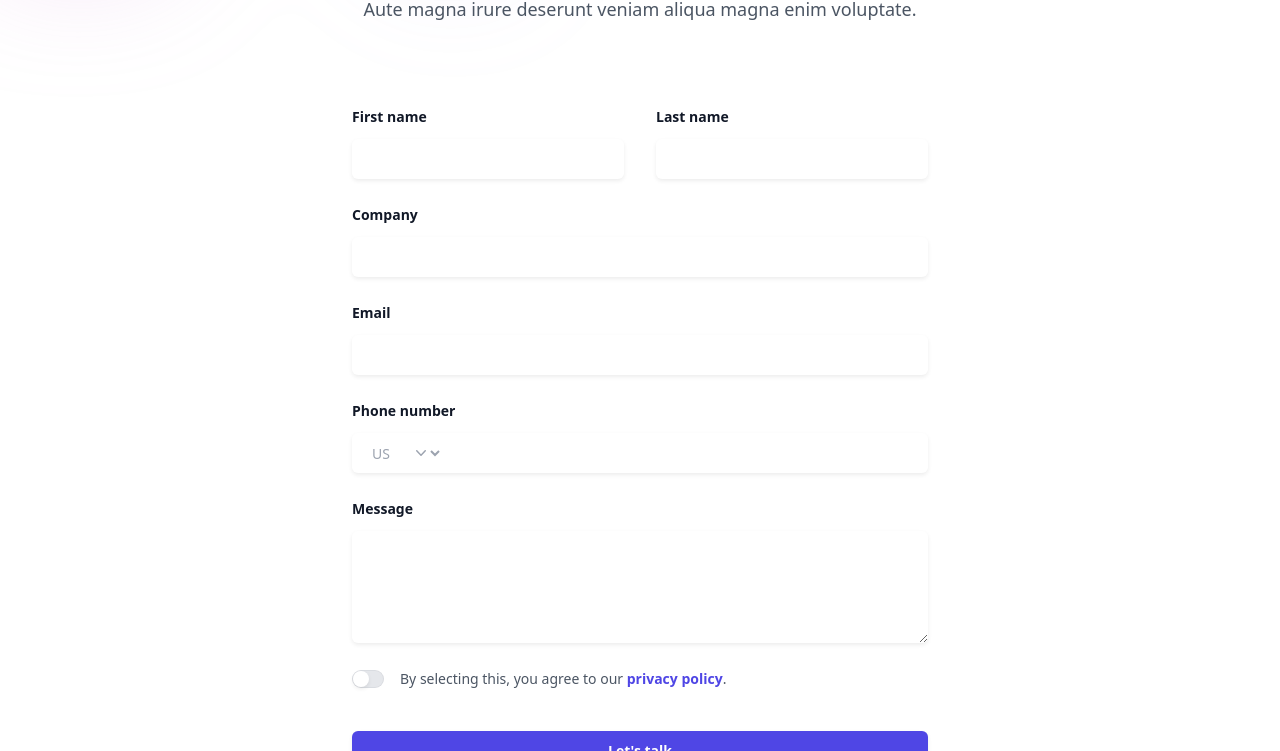
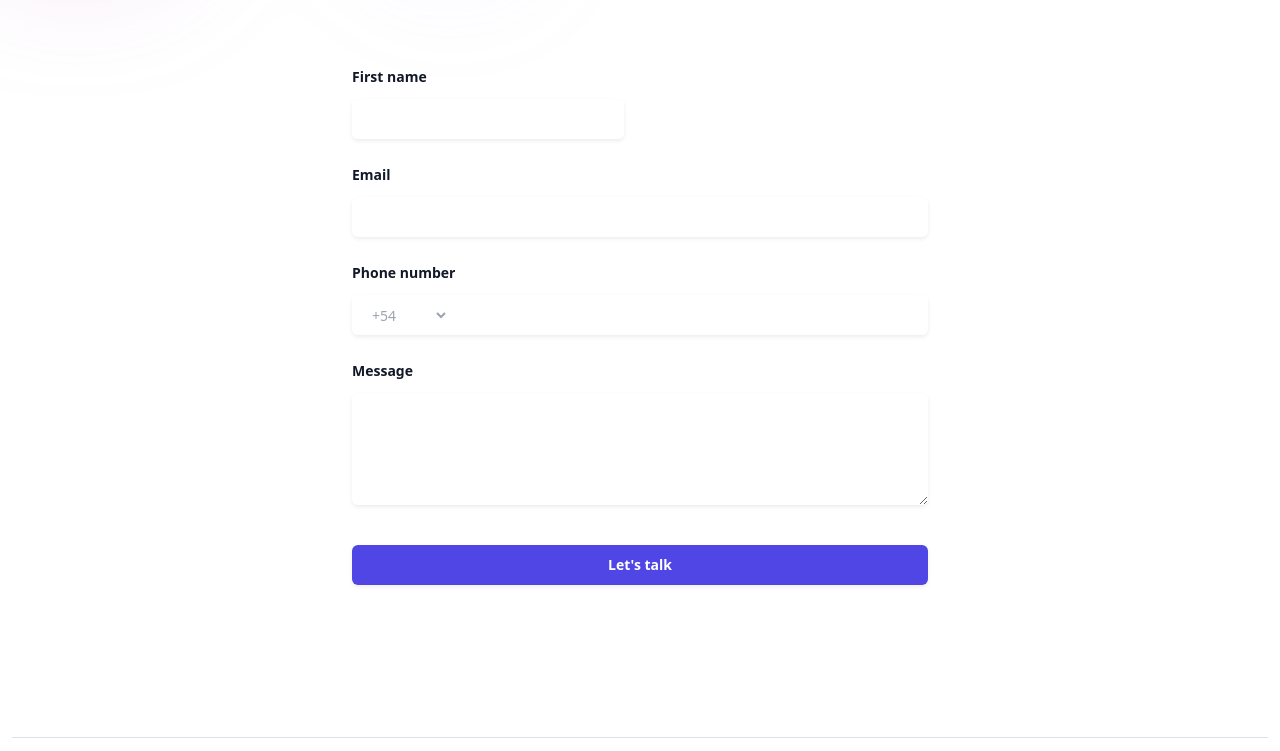
Before and after one commit to KzjT/Cat_bank, a plain HTML site: page pages/contact.html in a window 1280 px wide. Shown: the part 397-1148 px from the top of the page. Drawn offline with nearby package versions, Linux system fonts and the light colour scheme.

Commit message:
buenas noches v2

```diff
--- a/css/styles.css
+++ b/css/styles.css
@@ -43,9 +43,10 @@ body {
 }
 
 #bodyProfile {
-    background-image: url(https://wallpapercave.com/wp/wp4316678.jpg);
+    background-image: url(https://wallpapercave.com/wp/wp4316678.jpg) !important;
     object-fit: contain;
     background-size: cover;
+    height: max-content;
 }
 
 .h1Profile{
--- a/pages/contact.html
+++ b/pages/contact.html
@@ -77,9 +77,8 @@
             </div>
         </div>
         <div class="mx-auto max-w-2xl text-center">
-            <h2 class="text-3xl font-bold tracking-tight text-gray-900 sm:text-4xl">Contact sales</h2>
-            <p class="mt-2 text-lg leading-8 text-gray-600">Aute magna irure deserunt veniam aliqua magna enim
-                voluptate.</p>
+            <h2 class="text-3xl font-bold tracking-tight text-gray-900 sm:text-4xl">Contact Us</h2>
+            <p class="mt-2 text-lg leading-8 text-gray-600"></p>
         </div>
         <form action="#" method="POST" class="mx-auto mt-16 max-w-xl sm:mt-20">
             <div class="grid grid-cols-1 gap-x-8 gap-y-6 sm:grid-cols-2">
@@ -91,20 +90,7 @@
                             class="block w-full rounded-md border-0 px-3.5 py-2 text-gray-900 shadow-sm ring-1 ring-inset ring-gray-300 placeholder:text-gray-400 focus:ring-2 focus:ring-inset focus:ring-indigo-600 sm:text-sm sm:leading-6">
                     </div>
                 </div>
-                <div>
-                    <label for="last-name" class="block text-sm font-semibold leading-6 text-gray-900">Last name</label>
-                    <div class="mt-2.5">
-                        <input type="text" name="last-name" id="last-name" autocomplete="family-name"
-                            class="block w-full rounded-md border-0 px-3.5 py-2 text-gray-900 shadow-sm ring-1 ring-inset ring-gray-300 placeholder:text-gray-400 focus:ring-2 focus:ring-inset focus:ring-indigo-600 sm:text-sm sm:leading-6">
-                    </div>
-                </div>
-                <div class="sm:col-span-2">
-                    <label for="company" class="block text-sm font-semibold leading-6 text-gray-900">Company</label>
-                    <div class="mt-2.5">
-                        <input type="text" name="company" id="company" autocomplete="organization"
-                            class="block w-full rounded-md border-0 px-3.5 py-2 text-gray-900 shadow-sm ring-1 ring-inset ring-gray-300 placeholder:text-gray-400 focus:ring-2 focus:ring-inset focus:ring-indigo-600 sm:text-sm sm:leading-6">
-                    </div>
-                </div>
+
                 <div class="sm:col-span-2">
                     <label for="email" class="block text-sm font-semibold leading-6 text-gray-900">Email</label>
                     <div class="mt-2.5">
@@ -117,19 +103,12 @@
                         number</label>
                     <div class="relative mt-2.5">
                         <div class="absolute inset-y-0 left-0 flex items-center">
-                            <label for="country" class="sr-only">Country</label>
+                            <label for="country" class="sr-only" disable>Country</label>
                             <select id="country" name="country"
                                 class="h-full rounded-md border-0 bg-transparent bg-none py-0 pl-4 pr-9 text-gray-400 focus:ring-2 focus:ring-inset focus:ring-indigo-600 sm:text-sm">
-                                <option>US</option>
-                                <option>CA</option>
-                                <option>EU</option>
+                                <option>+54</option>
                             </select>
-                            <svg class="pointer-events-none absolute right-3 top-0 h-full w-5 text-gray-400"
-                                viewBox="0 0 20 20" fill="currentColor" aria-hidden="true">
-                                <path fill-rule="evenodd"
-                                    d="M5.23 7.21a.75.75 0 011.06.02L10 11.168l3.71-3.938a.75.75 0 111.08 1.04l-4.25 4.5a.75.75 0 01-1.08 0l-4.25-4.5a.75.75 0 01.02-1.06z"
-                                    clip-rule="evenodd" />
-                            </svg>
+
                         </div>
                         <input type="tel" name="phone-number" id="phone-number" autocomplete="tel"
                             class="block w-full rounded-md border-0 px-3.5 py-2 pl-20 text-gray-900 shadow-sm ring-1 ring-inset ring-gray-300 placeholder:text-gray-400 focus:ring-2 focus:ring-inset focus:ring-indigo-600 sm:text-sm sm:leading-6">
@@ -142,23 +121,7 @@
                             class="block w-full rounded-md border-0 px-3.5 py-2 text-gray-900 shadow-sm ring-1 ring-inset ring-gray-300 placeholder:text-gray-400 focus:ring-2 focus:ring-inset focus:ring-indigo-600 sm:text-sm sm:leading-6"></textarea>
                     </div>
                 </div>
-                <div class="flex gap-x-4 sm:col-span-2">
-                    <div class="flex h-6 items-center">
-                        <!-- Enabled: "bg-indigo-600", Not Enabled: "bg-gray-200" -->
-                        <button type="button"
-                            class="bg-gray-200 flex w-8 flex-none cursor-pointer rounded-full p-px ring-1 ring-inset ring-gray-900/5 transition-colors duration-200 ease-in-out focus-visible:outline focus-visible:outline-2 focus-visible:outline-offset-2 focus-visible:outline-indigo-600"
-                            role="switch" aria-checked="false" aria-labelledby="switch-1-label">
-                            <span class="sr-only">Agree to policies</span>
-                            <!-- Enabled: "translate-x-3.5", Not Enabled: "translate-x-0" -->
-                            <span aria-hidden="true"
-                                class="translate-x-0 h-4 w-4 transform rounded-full bg-white shadow-sm ring-1 ring-gray-900/5 transition duration-200 ease-in-out"></span>
-                        </button>
-                    </div>
-                    <label class="text-sm leading-6 text-gray-600" id="switch-1-label">
-                        By selecting this, you agree to our
-                        <a href="#" class="font-semibold text-indigo-600">privacy&nbsp;policy</a>.
-                    </label>
-                </div>
+
             </div>
             <div class="mt-10">
                 <button type="submit"
```
